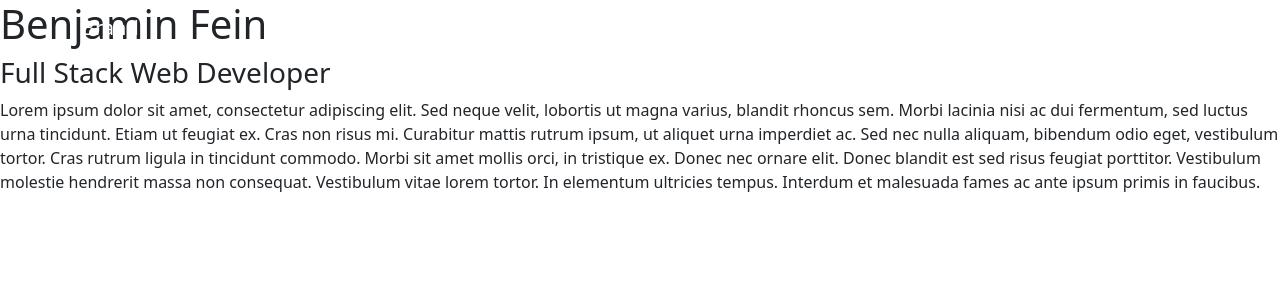
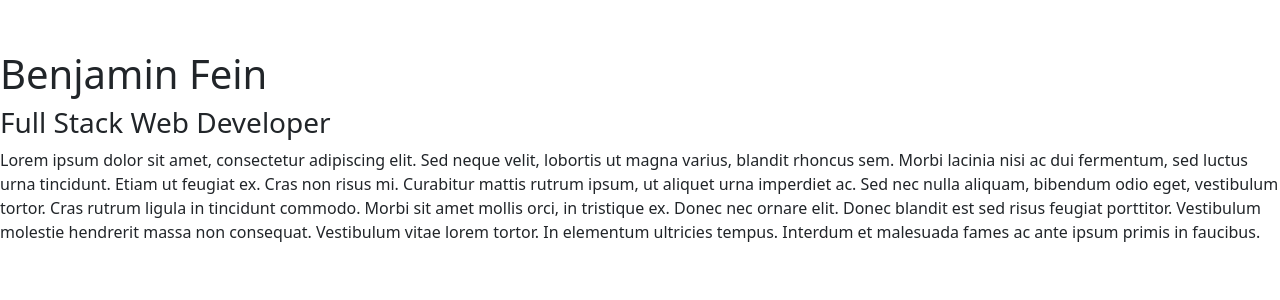
Before and after one commit to Bfunk54/bfunk54.github.io, a React (Create React App) app: page / in a window 1280 px wide. Shown: the top 300 px of the page. Built offline with nearby package versions, Linux system fonts and the light colour scheme.

Commit message:
fixed padding with the navbar and fixed html structure

```diff
--- a/src/components/PortfolioContainer.js
+++ b/src/components/PortfolioContainer.js
@@ -26,7 +26,9 @@ export default function PortfolioContainer() {
   return (
     <div>
       <Nav currentPage={currentPage} handlePageChange={handlePageChange} />
+      <main style={{paddingTop: '50px'}}>
       {renderPage()}
+      </main>
     </div>
   );
 }
```
